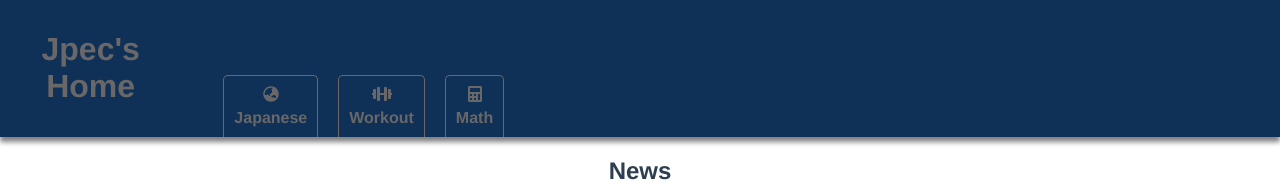
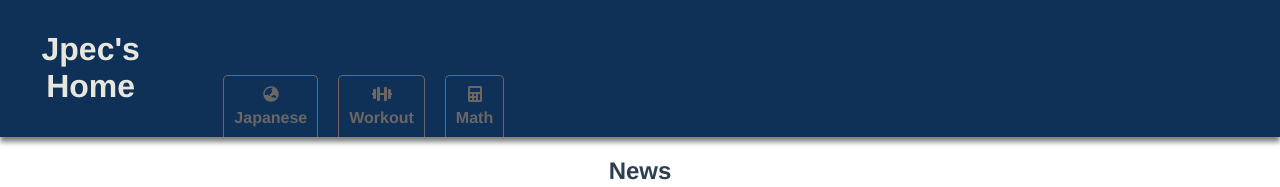
Before and after one commit to Jpec57/jpecs_home, a Vue app in the folder frontend/: page / in a window 1280 px wide. Shown: the top 187 px of the page. Built offline with nearby package versions, Linux system fonts and the light colour scheme.

Commit message:
No different color for jpec

```diff
--- a/frontend/src/components/Navigation.vue
+++ b/frontend/src/components/Navigation.vue
@@ -55,9 +55,6 @@ export default {
 .icon.router-link {
   color: #e7e7de;
 }
-.icon.router-link-active {
-  color: #696767;
-}
 
 .router-link {
     text-decoration: none;
```
